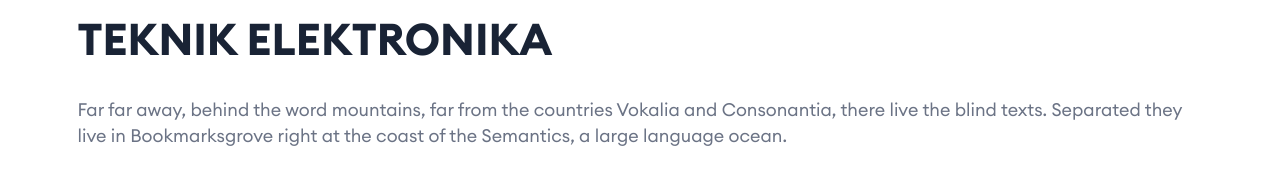
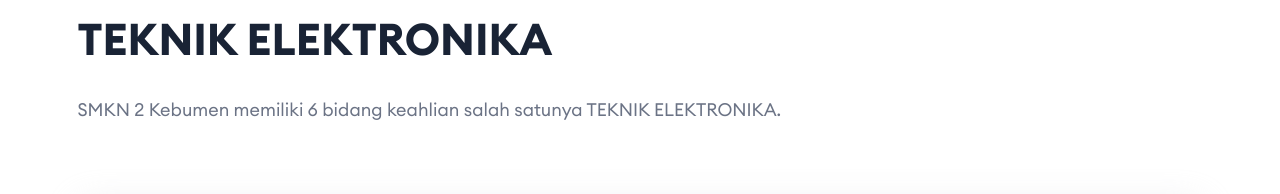
Before and after one commit to wafarifki/teknikelektronikasmkn2kebumen, a plain HTML site: page index.html in a window 1280 px wide. Shown: the part 1223-1417 px from the top of the page. Drawn offline with Linux system fonts and the light colour scheme; files whose address does not match are found by name; a web font is replaced by a local one.

Commit message:
Update index.html

```diff
--- a/index.html
+++ b/index.html
@@ -183,7 +183,7 @@
                             <span class="subtitle bg-coral-opacity">TENTANG</span>
                             <h2 class="title">TEKNIK ELEKTRONIKA</h2>
                         </div>
-                        <p class="description mt--30">Far far away, behind the word mountains, far from the countries Vokalia and Consonantia, there live the blind texts. Separated they live in Bookmarksgrove right at the coast of the Semantics, a large language ocean.</p>
+                        <p class="description mt--30">SMKN 2 Kebumen memiliki 6 bidang keahlian salah satunya TEKNIK ELEKTRONIKA.</p>
                     </div>
                 </div>
             </div>
```
